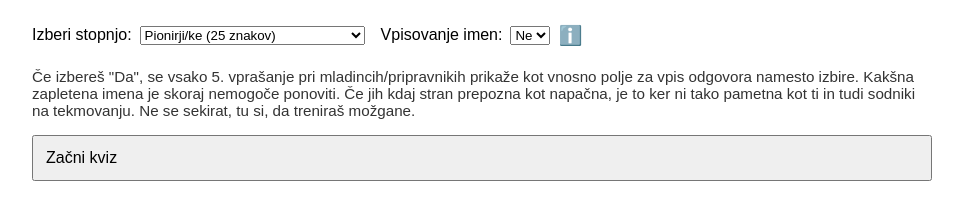
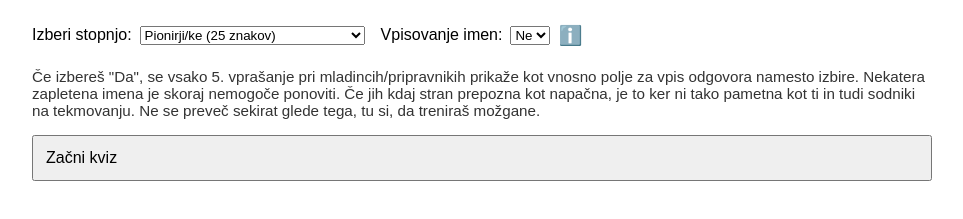
Before and after one commit to 9magic/topo-kviz-orientacija, a plain HTML site: page index.html in a window 1280 px wide. Both pictures are taken after a click on the button "ℹ️". Shown: the part 77-296 px from the top of the page, without its empty margins (158-1121 px from the left). Drawn offline with Linux system fonts and the light colour scheme.

Commit message:
besedilo

```diff
--- a/index.html
+++ b/index.html
@@ -72,8 +72,8 @@
       </div>
       <div id="input-info" style="display:none; font-size:0.95rem; color:#333; margin-bottom:1rem;">
         Če izbereš "Da", se vsako 5. vprašanje pri mladincih/pripravnikih prikaže kot vnosno polje za vpis odgovora namesto izbire.
-        Kakšna zapletena imena je skoraj nemogoče ponoviti. Če jih kdaj stran prepozna kot napačna, je to ker ni tako pametna kot ti in tudi sodniki na tekmovanju.
-        Ne se sekirat, tu si, da treniraš možgane.
+        Nekatera zapletena imena je skoraj nemogoče ponoviti. Če jih kdaj stran prepozna kot napačna, je to ker ni tako pametna kot ti in tudi sodniki na tekmovanju.
+        Ne se preveč sekirat glede tega, tu si, da treniraš možgane.
       </div>
 
     <button onclick="startQuiz()">Začni kviz</button>
```
